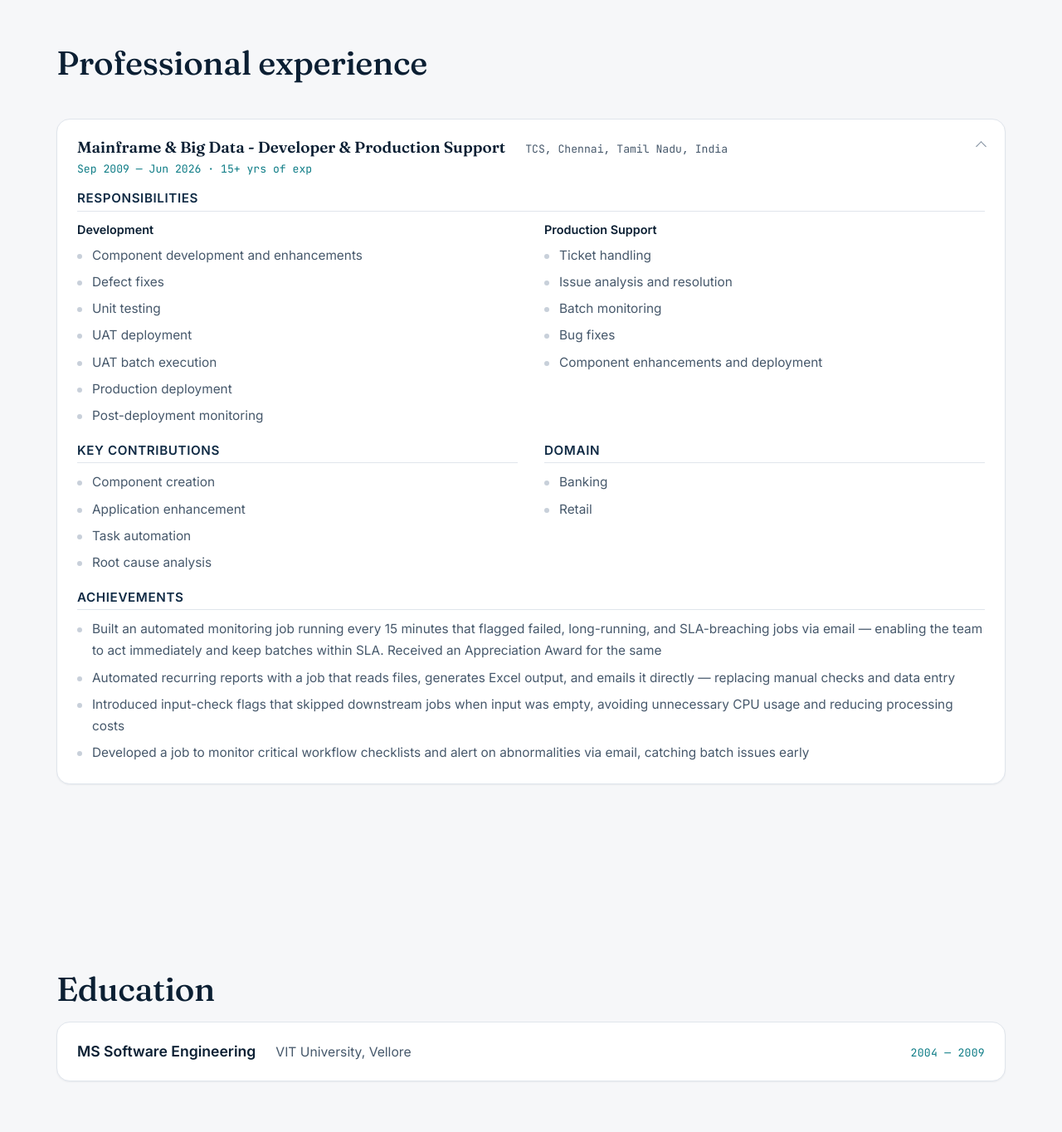
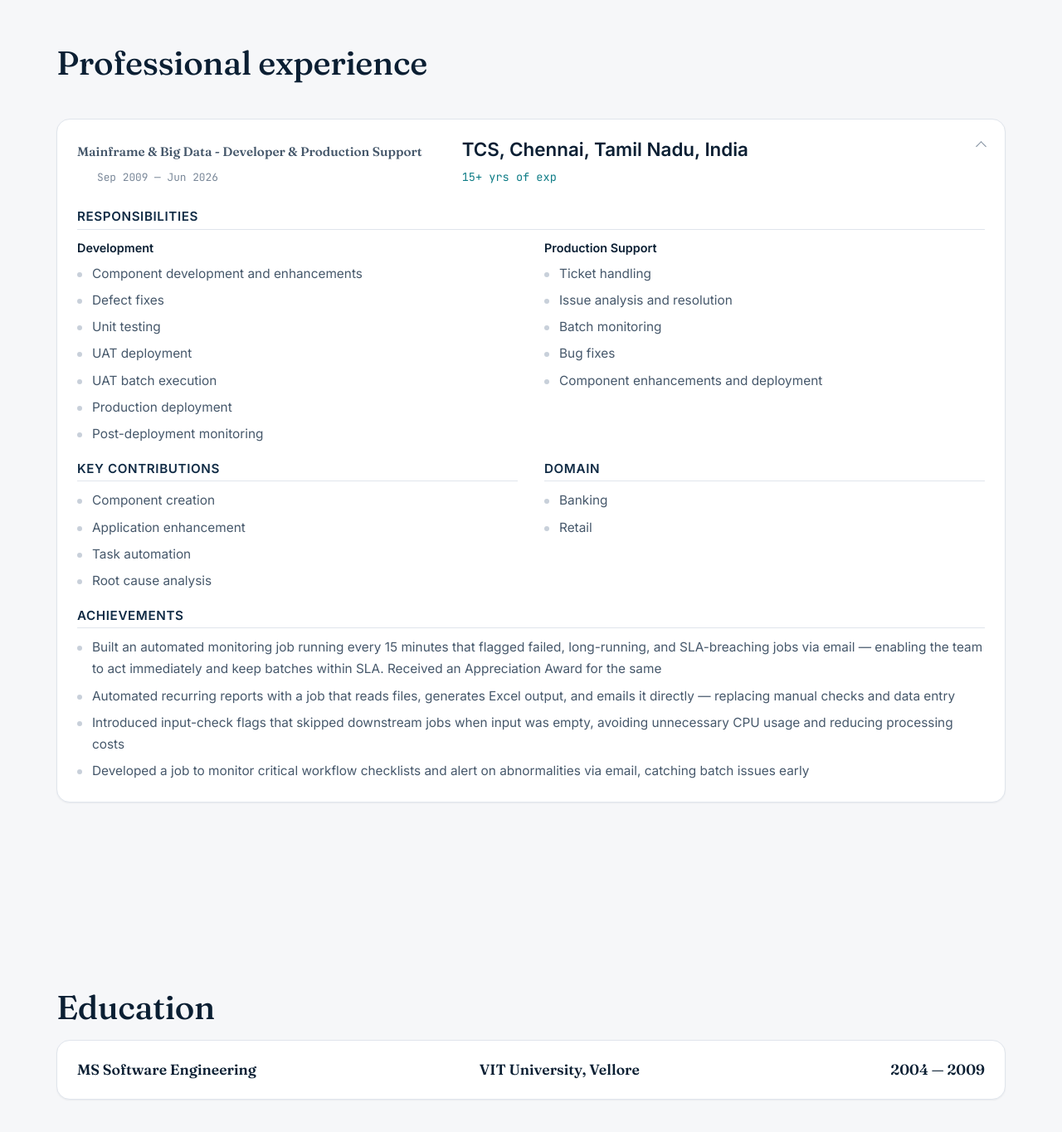
Before and after one commit to hemasri-kalaiselvan/hemasri-portfolio, a React (Vite) app: page /#/ in a window 1280 px wide. Shown: the part 2867-4231 px from the top of the page at 83% size. Built offline with nearby package versions, Linux system fonts and the light colour scheme; no server answers.

Commit message:
Add files via upload

```diff
--- a/src/sections/Education.css
+++ b/src/sections/Education.css
@@ -18,38 +18,35 @@
   box-shadow: var(--shadow-md);
 }
 
-/* Degree + institution sit together on the left with a normal gap; the
-   year is pushed to the far right. */
+/* Three columns: degree | institution | year — each its own column with a
+   clear gap. All three share the same font formatting. */
 .edu__row {
-  display: flex;
-  flex-wrap: wrap;
+  display: grid;
+  grid-template-columns: 1.4fr 1.2fr 0.6fr;
+  column-gap: 48px;
   align-items: baseline;
-  gap: 6px 24px;
   width: 100%;
 }
 
-.edu__degree {
+.edu__degree,
+.edu__institution,
+.edu__period {
+  font-family: var(--font-display);
   font-size: 1.1rem;
   font-weight: 600;
   color: var(--text-primary);
 }
-
-.edu__institution {
-  color: var(--text-secondary);
-  font-size: 0.98rem;
-}
-
+/* the year sits at the far right of its column */
 .edu__period {
-  font-family: var(--font-mono);
-  font-size: 0.82rem;
-  letter-spacing: 0.02em;
-  color: var(--accent);
-  white-space: nowrap;
-  margin-left: auto; /* push year to the far right */
+  text-align: right;
 }
 
 @media (max-width: 640px) {
+  .edu__row {
+    grid-template-columns: 1fr;
+    row-gap: 6px;
+  }
   .edu__period {
-    margin-left: 0;
+    text-align: left;
   }
 }
--- a/src/sections/Experience.css
+++ b/src/sections/Experience.css
@@ -26,33 +26,57 @@
   box-shadow: var(--shadow-md);
 }
 
-/* Row 1: role (left) + company/location (right), spread apart */
-.exp__line {
-  display: flex;
-  flex-wrap: wrap;
+/* Two-column grid:
+   left column  = role (row 1), duration (row 2)
+   right column = company/location (row 1), years of exp (row 2)
+   Clear gap between the two columns. */
+.exp__grid {
+  display: grid;
+  grid-template-columns: 1fr 1fr;
+  column-gap: 48px;
+  row-gap: 8px;
+  width: 100%;
   align-items: baseline;
-  justify-content: space-between;
-  gap: 4px 24px;
-  width: 100%;
 }
-.exp__line-role {
+.exp__col-left {
+  grid-column: 1;
+}
+.exp__col-right {
+  grid-column: 2;
+}
+.exp__role {
   font-family: var(--font-display);
-  font-size: 1.18rem;
+  font-size: 1.2rem;
   font-weight: 600;
   color: var(--text-primary);
 }
-.exp__line-where {
+/* Company name highlighted like a subtitle, not tiny mono text */
+.exp__company {
+  font-family: var(--font-sans);
+  font-size: 1.05rem;
+  font-weight: 600;
+  color: var(--text-primary);
+}
+.exp__period {
   font-family: var(--font-mono);
-  font-size: 0.82rem;
-  color: var(--text-secondary);
-  text-align: right;
+  font-size: 0.85rem;
+  color: var(--accent);
 }
-/* Row 2: dates · total years */
-.exp__line-when {
-  margin: 6px 0 0;
+.exp__years {
   font-family: var(--font-mono);
-  font-size: 0.82rem;
+  font-size: 0.85rem;
   color: var(--accent);
+}
+
+@media (max-width: 640px) {
+  .exp__grid {
+    grid-template-columns: 1fr;
+    row-gap: 4px;
+  }
+  .exp__col-left,
+  .exp__col-right {
+    grid-column: 1;
+  }
 }
 
 .exp__head {
--- a/src/sections/Experience.jsx
+++ b/src/sections/Experience.jsx
@@ -53,7 +53,6 @@
 
   const role = Array.isArray(entry.role) ? entry.role.join(' · ') : entry.role
   const where = [entry.company, entry.location].filter(Boolean).join(', ')
-  const when = [entry.period, entry.duration].filter(Boolean).join(' · ')
 
   return (
     <li className="exp__item">
@@ -63,18 +62,20 @@
           onClick={() => setOpen((o) => !o)}
           aria-expanded={open}
         >
+          {/* Two columns: left (role / duration), right (company / years) */}
           <div className="exp__head-main">
-            {/* Row 1: role (left) + company/location (right) */}
-            <div className="exp__line">
-              {role ? (
-                <span className="exp__line-role">{role}</span>
-              ) : (
-                <span className="placeholder-note">Role to be added</span>
+            <div className="exp__grid">
+              <span className="exp__col-left exp__role">
+                {role || <span className="placeholder-note">Role to be added</span>}
+              </span>
+              {where && <span className="exp__col-right exp__company">{where}</span>}
+              {entry.period && (
+                <span className="exp__col-left exp__period">{entry.period}</span>
               )}
-              {where && <span className="exp__line-meta exp__line-where">{where}</span>}
+              {entry.duration && (
+                <span className="exp__col-right exp__years">{entry.duration}</span>
+              )}
             </div>
-            {/* Row 2: dates · total years */}
-            {when && <p className="exp__line-when">{when}</p>}
           </div>
           <div className="exp__head-meta">
             {entry.current && <span className="exp__badge">Current</span>}
```
